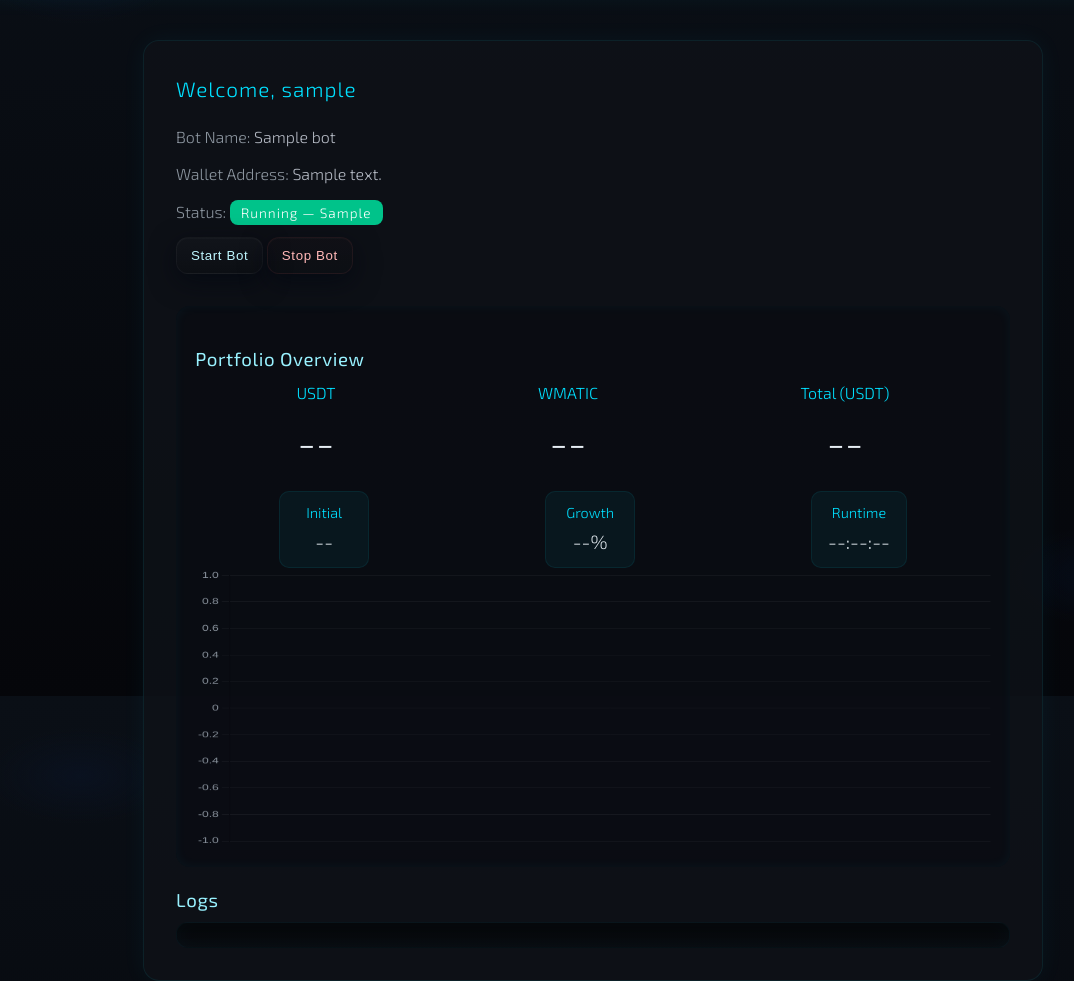
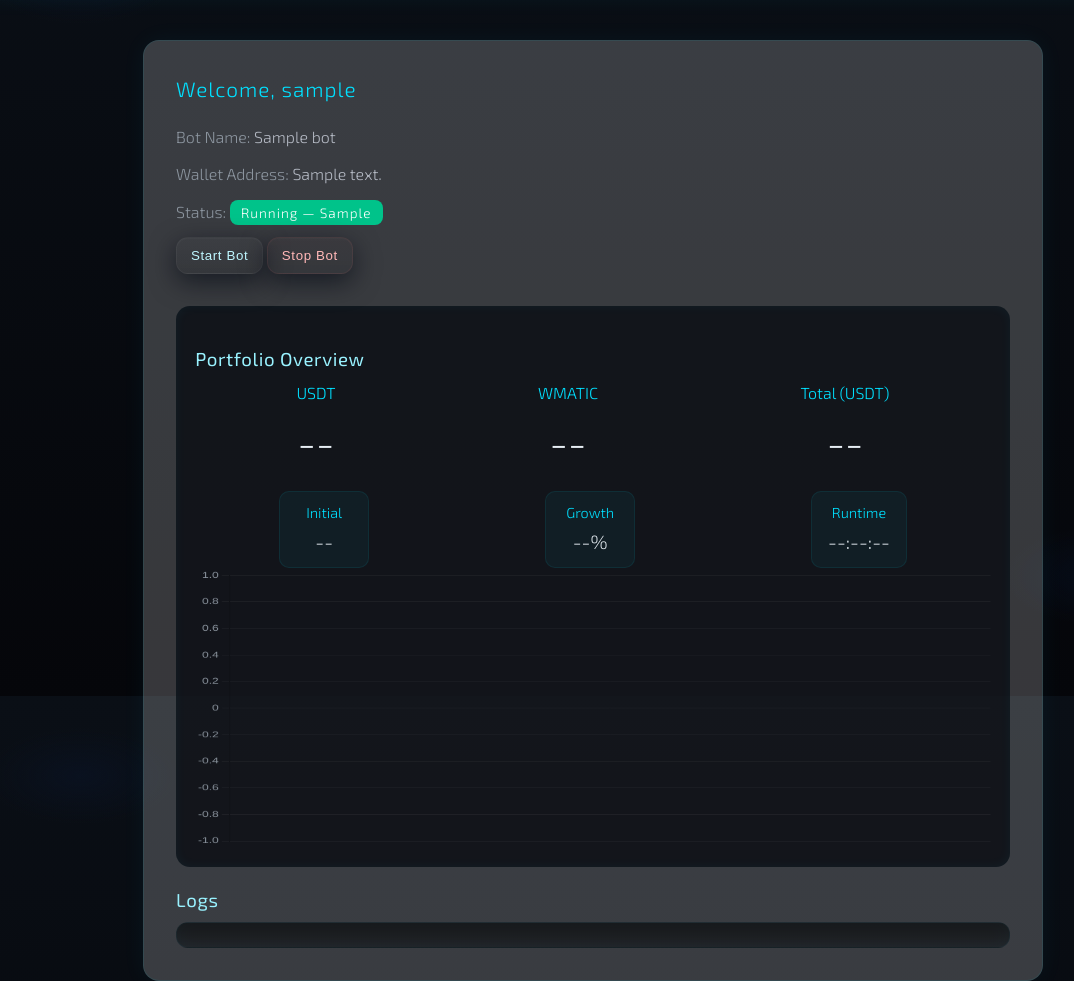
Before and after one commit to bonzoholda/polygrid, a FastAPI app: page / in a window 1280 px wide. Shown: the part 104-1085 px from the top of the page, without its empty margins (47-1121 px from the left). Run offline with FastAPI, Linux system fonts and the light colour scheme; the visitor is signed in with stand-in values (Sample User, id 1); tables that the repository leaves empty hold one stand-in row (values such as "Sample post"); data that the repository does not hold is empty.

Commit message:
Update index.html

```diff
--- a/dashboard/templates/index.html
+++ b/dashboard/templates/index.html
@@ -73,7 +73,7 @@
             max-width: 900px;
             margin: 2.5rem auto;
             padding: 2rem;
-            background: rgba(15, 18, 24, 0.85);
+            background: rgba(255, 255, 255, 0.2); /* White with 20% opacity */
             border-radius: 16px;
             box-shadow: 0 0 25px rgba(0, 224, 255, 0.05);
             border: 1px solid rgba(0, 224, 255, 0.08);
```
